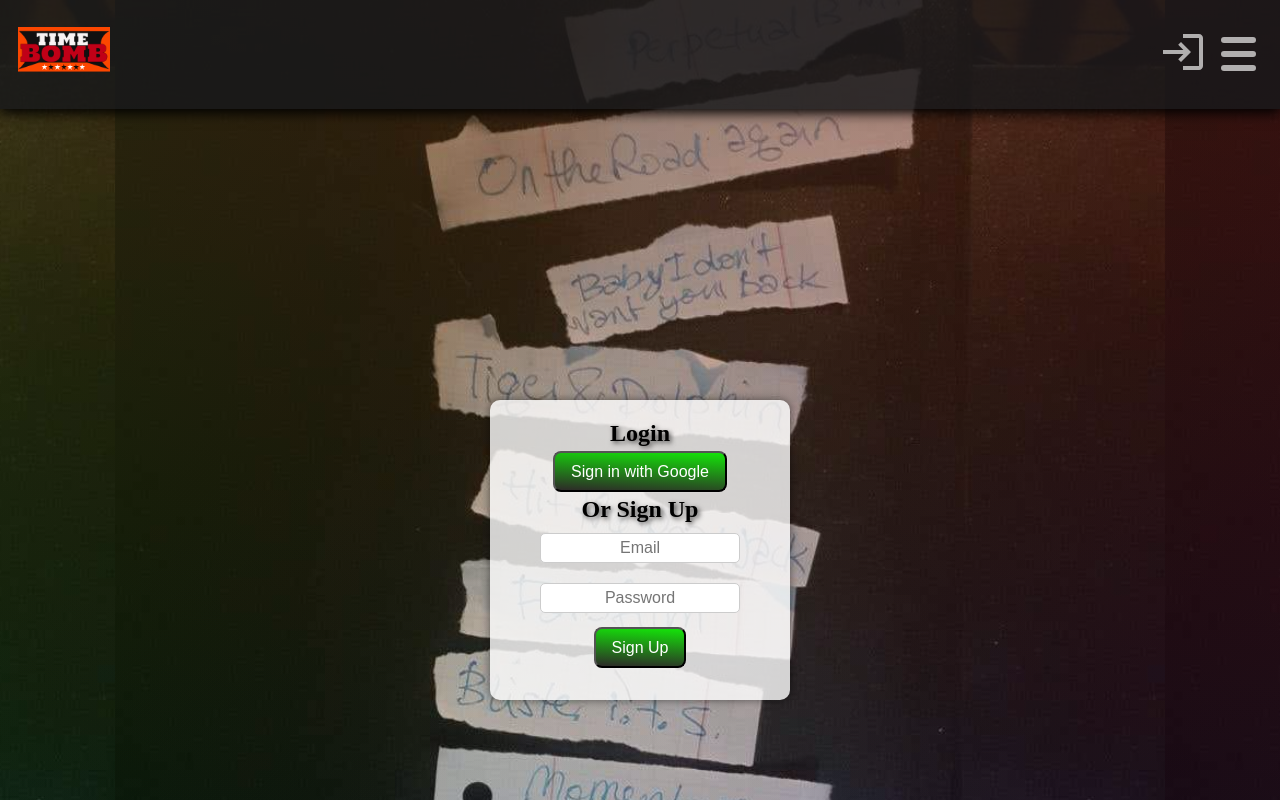
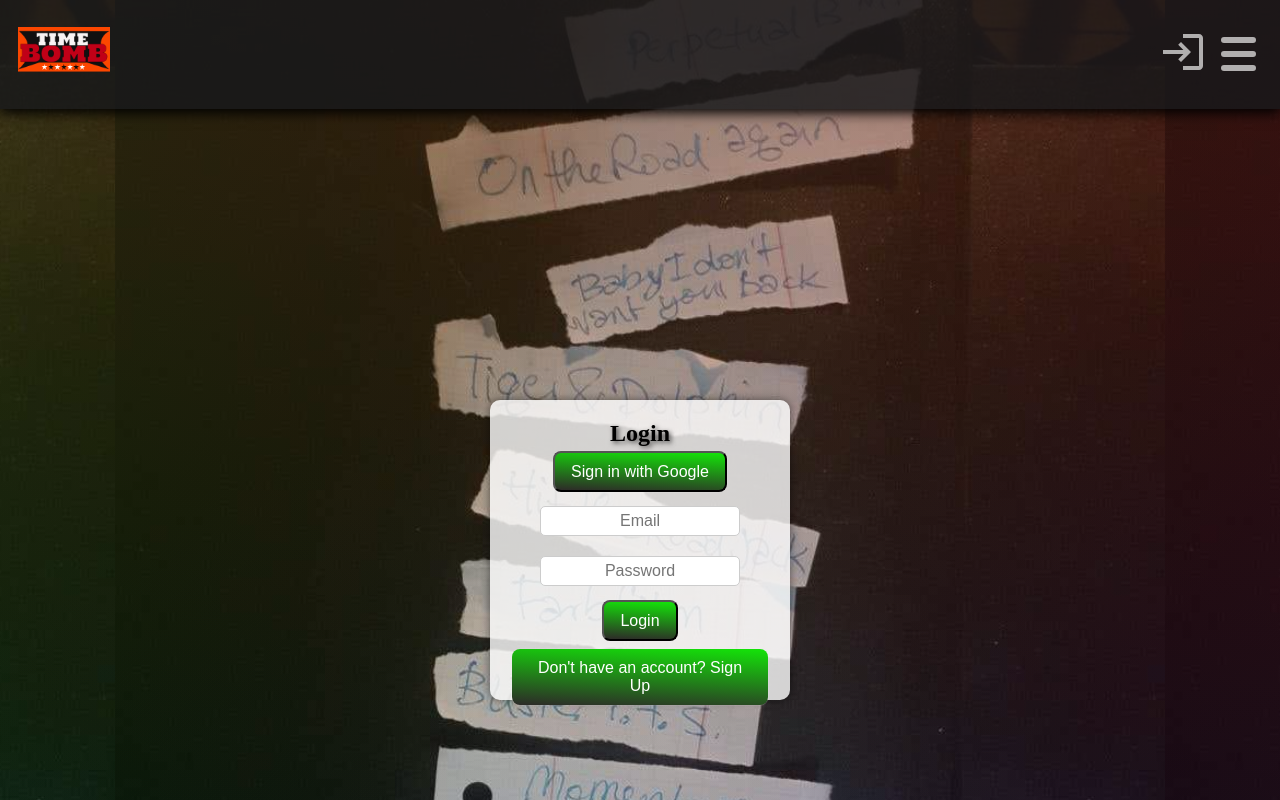
Before and after one commit to joaoaugusto-jesus/Band_website, a Next.js app: page /login in a window 1280 px wide. Shown: the top 800 px of the page. Built offline with nearby package versions, Linux system fonts and the light colour scheme; no server answers; a web font is replaced by a local one.

Commit message:
wip login form configuring prisma and netifly variables

```diff
--- a/src/app/login/Login.module.css
+++ b/src/app/login/Login.module.css
@@ -38,3 +38,11 @@
     font-size: 16px;
     text-align: center;
 }
+
+.toggleButton {
+    background: none;
+    border: none;
+    color: blue;
+    cursor: pointer;
+    text-decoration: underline;
+  }
--- a/src/app/login/page.js
+++ b/src/app/login/page.js
@@ -12,6 +12,7 @@ import { useState } from "react";
 export default function Login() {
 
   const { data: session } = useSession();
+  const [isLogin, setIsLogin] = useState(true);
   const [email, setEmail] = useState("");
   const [password, setPassword] = useState("");
 
@@ -27,6 +28,18 @@ export default function Login() {
     console.log("Session:", session);
   };
 
+  const handleLogin = async () => {
+    const result = await signIn("credentials", {
+      email,
+      password,
+      redirect: false,
+    });
+
+    if (result?.error) {
+      alert(result.error);
+    }
+  };
+
   return (
     <>
       <Navbar />
@@ -36,15 +49,12 @@ export default function Login() {
       {session ? (
         <>
           <p>Signed in as {session.user.email}</p>
-          <button onClick={() => signOut()}>Sign out</button>
+          <Button onClick={() => signOut()}>Sign out</Button>
         </>
       ) : (
         <div className={styles.loginForm}>
-          <h2>Login</h2>
-          <Button onClick={() => signIn("google")}>Sign in with Google</Button>
-          <h2>Or Sign Up</h2>
-
-
+            <h2>Login</h2>
+            <Button onClick={() => signIn("google")}>Sign in with Google</Button>
               <input className={styles.input}
                 type="email"
                 placeholder="Email"
@@ -57,10 +67,20 @@ export default function Login() {
                 value={password}
                 onChange={(e) => setPassword(e.target.value)}
               />
+              {isLogin ? (
+                <Button onClick={handleLogin}>Login</Button>
+              ) : (
+                <Button onClick={handleSignup}>Sign up</Button>
+              )}
+               <Button
+                  className={styles.toggleButton}
+                  onClick={() => setIsLogin(!isLogin)}
+                  >
+                  {isLogin ? "Don't have an account? Sign Up" : "Already have an account? Login"}
+                </Button>
 
 
 
-              <Button onClick={handleSignup}>Sign Up</Button>
           </div>
 
       )}
```
Also changed, not shown: src/app/api/auth/[...nextauth]/route.js (+4 -8 lines), 2 other files (tests, documents, lock files or other folders).
